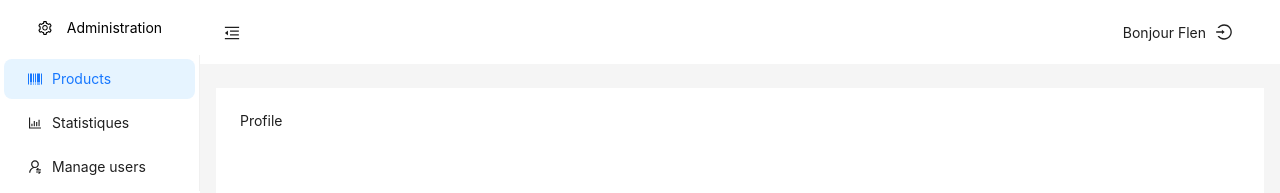
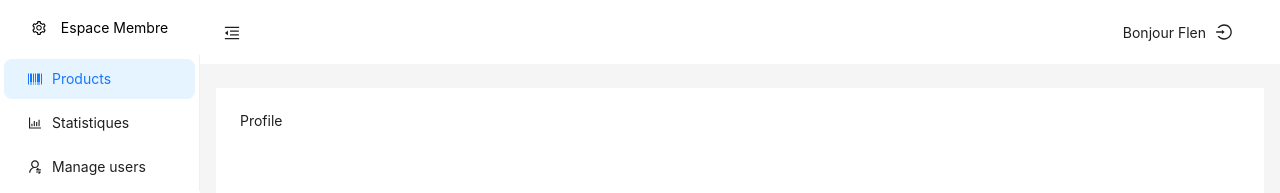
Before and after one commit to idirjob2023/react-masterclass-g1-master_idirV1, a React (Vite) app in the folder frontend/: page /dashboard-member in a window 1280 px wide. Shown: the top 193 px of the page. Built offline with nearby package versions, Linux system fonts and the light colour scheme; no server answers.

Commit message:
Frontend loginmember continue vi

```diff
--- a/frontend/src/components/Navbar.jsx
+++ b/frontend/src/components/Navbar.jsx
@@ -66,7 +66,9 @@ const Navbar = () => {
   const [loading, setLoading] = useState(false);
 
   const handleLogout = () => {
+
     const email = "karim@rent-car.net";
+
     dispatch(logout(email))
       .then((res) => {
         console.log(res);
--- a/frontend/src/features/auth/authSlice.js
+++ b/frontend/src/features/auth/authSlice.js
@@ -58,6 +58,7 @@ export const logout = createAsyncThunk(
 );
 
 
+
 // export const logout = createAsyncThunk(
 //   "Auth/Logout",
 //   async (data, thunkAPI) => {
--- a/frontend/src/layouts/MemberLayout.jsx
+++ b/frontend/src/layouts/MemberLayout.jsx
@@ -51,16 +51,19 @@ const MemberLayout = () => {
   ];
 
   const handleLogout = () => {
+
     const email = "ch@gmail.com";
 
     dispatch(logout(email))
       .then((res) => {
         const { msg } = res.payload;
-        console.log(msg);
-        //localStorage.removeItem("token");
-        //localStorage.removeItem("user");
-        //dispatch(setUserDisconnected());
-        //navigate("/login-member");
+        //console.log(msg);
+        //console.log("email");
+        console.log(res);
+        localStorage.removeItem("token");
+        localStorage.removeItem("user");
+        dispatch(setUserDisconnected());
+        navigate("/login-member");
       })
       .catch((err) => {
         console.log(err);
@@ -85,10 +88,10 @@ const MemberLayout = () => {
             gap: "15px",
           }}
         >
-          <Tooltip placement="rightBottom" title={"Administration"}>
+          <Tooltip placement="rightBottom" title={" Espace Member"}>
             <SettingOutlined />
           </Tooltip>
-          {collapsed ? "" : <span>Administration</span>}
+          {collapsed ? "" : <span> Espace Membre </span>}
         </div>
 
         <Menu
--- a/frontend/src/pages/member/auth/LoginMember.jsx
+++ b/frontend/src/pages/member/auth/LoginMember.jsx
@@ -53,7 +53,7 @@ const LoginMember = () => {
 
   const onFinish = (values) => {
     console.log("Success:", values.email);
-     handleLogin(values);
+      handleLogin(values);
   };
 
   return(
@@ -127,8 +127,6 @@ const LoginMember = () => {
       </Flex>
       </Form.Item>
 
-
-
     </Form>
     </div>
   );
--- a/frontend/src/pages/member/auth/RegisterMember.jsx
+++ b/frontend/src/pages/member/auth/RegisterMember.jsx
@@ -33,7 +33,6 @@ const RegisterMember = () => {
   const handleRegister = (values) => {
 
     setLoading(true);
-
     dispatch(register(values)).then(res=>{
       const {id:_id, name, email, token } = res.payload.user;
       const {message } = res.payload;
@@ -92,6 +91,7 @@ const RegisterMember = () => {
       >
         <Input />
       </Form.Item>
+
       <Form.Item
         label="Email"
         name="email"
```
Also changed, not shown: 1 other file (tests, documents, lock files or other folders).
